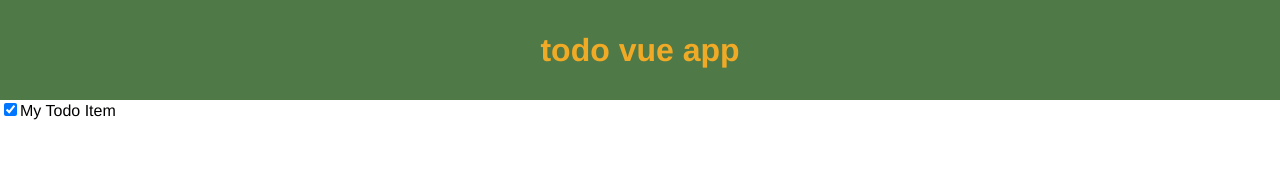
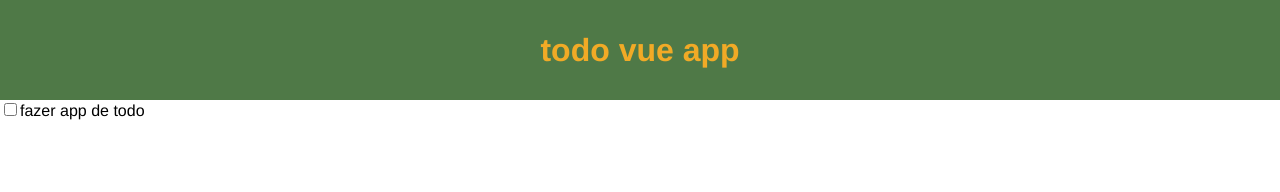
Before and after one commit to amandabrbz/todo-vue, a Vue app: page / in a window 1280 px wide. Shown: the top 192 px of the page. Built offline with nearby package versions, Linux system fonts and the light colour scheme.

Commit message:
faz componente receber por props a label e se foi terminado ou nao
adiciona id unico aos itens usando math.random

```diff
--- a/src/App.vue
+++ b/src/App.vue
@@ -1,7 +1,7 @@
 <template>
   <div id="app">
     <Header/>
-      <Item/>
+      <Item label="fazer app de todo" v-bind:done="false"/>
     <Footer/>
   </div>
 </template>
--- a/src/components/Item.vue
+++ b/src/components/Item.vue
@@ -1,15 +1,24 @@
 <template>
   <div>
-    <input type="checkbox" id="item" checked="false" />
-    <label for="item">My Todo Item</label>
+    <input type="checkbox" v-bind:for="id" v-bind:checked="isDone" />
+    <label v-bind:for="id">{{label}}</label>
   </div>
 </template>
 
 <script>
 export default {
-  name: 'Item'
-}
+  name: "Item",
+  props: {
+    label: { required: true, type: String },
+    done: { default: false, type: Boolean },
+  },
+  data() {
+    return {
+      isDone: this.done,
+      id: `id-${Math.floor(Math.random() * 1000)}`,
+    };
+  }
+};
 </script>
 
-<style scoped>
-</style>
+<style scoped></style>
```
